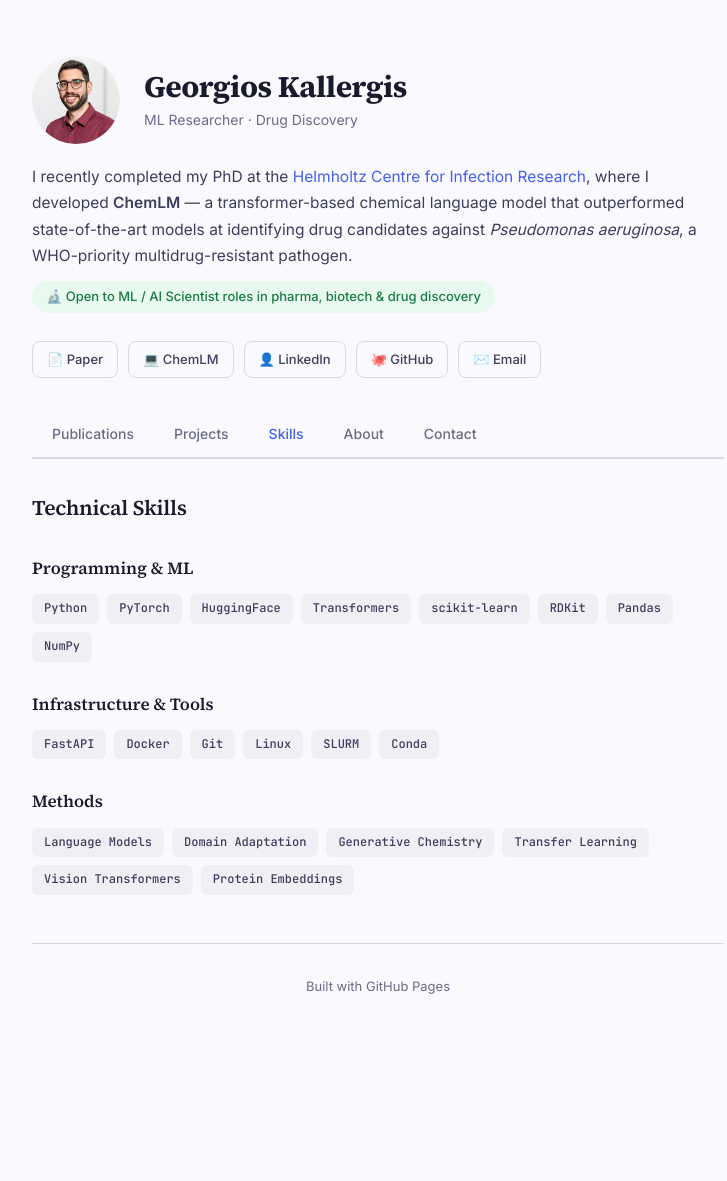
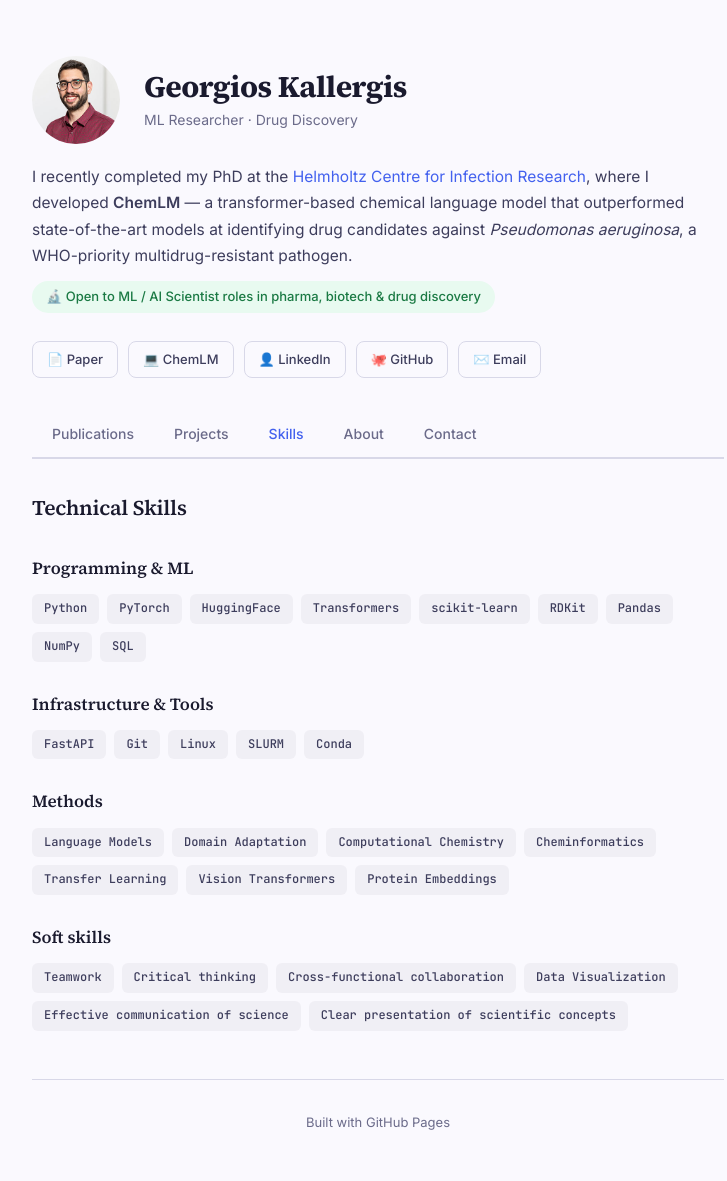
Before and after one commit to giKallergis/giKallergis.github.io, a Jekyll site: the page built from skills.md, in a window 1280 px wide. Shown: the whole page, without its empty margins (262-989 px from the left). Built offline with Jekyll 4.4.1, drawn with Linux system fonts in a browser that asks for light colours; before the commit the page ends 1046 px from its top, so only the background shows below that.

Commit message:
soft skills

```diff
--- a/skills.md
+++ b/skills.md
@@ -17,13 +17,13 @@ permalink: /skills/
   <span class="tag">RDKit</span>
   <span class="tag">Pandas</span>
   <span class="tag">NumPy</span>
+  <span class="tag">SQL</span>
 </div>
 
 ### Infrastructure & Tools
 
 <div class="tag-row">
   <span class="tag">FastAPI</span>
-  <span class="tag">Docker</span>
   <span class="tag">Git</span>
   <span class="tag">Linux</span>
   <span class="tag">SLURM</span>
@@ -35,8 +35,21 @@ permalink: /skills/
 <div class="tag-row">
   <span class="tag">Language Models</span>
   <span class="tag">Domain Adaptation</span>
-  <span class="tag">Generative Chemistry</span>
+  <span class="tag">Computational Chemistry</span>
+  <span class="tag">Cheminformatics</span>
   <span class="tag">Transfer Learning</span>
   <span class="tag">Vision Transformers</span>
   <span class="tag">Protein Embeddings</span>
 </div>
+
+### Soft skills
+
+<div class="tag-row">
+  <span class="tag">Teamwork</span>
+  <span class="tag">Critical thinking</span>
+  <span class="tag">Cross-functional collaboration</span>
+  <span class="tag">Data Visualization</span>
+  <span class="tag">Effective communication of science</span>
+  <span class="tag">Clear presentation of scientific concepts</span>
+
+</div>
```
Also changed, not shown: index.md (+1 -1 lines).
